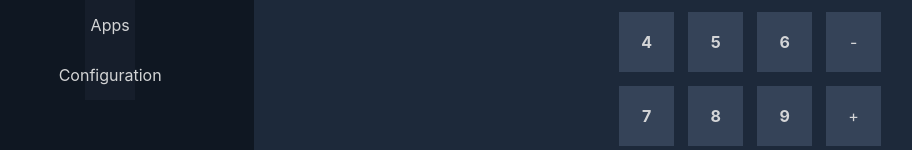
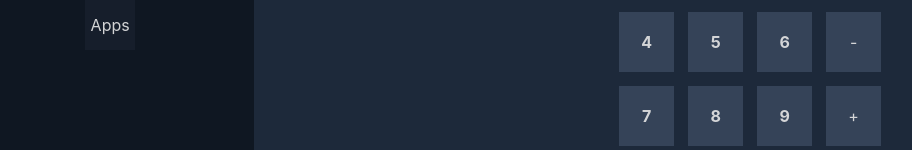
Before and after one commit to MathewLaskowski/calcapp, a React (Create React App) app: page / in a window 1280 px wide. Shown: the part 219-369 px from the top of the page, without its empty margins (34-946 px from the left). Built offline with nearby package versions, Linux system fonts and the light colour scheme.

Commit message:
remove menu list items

```diff
--- a/src/components/menu-list/menu-list.tsx
+++ b/src/components/menu-list/menu-list.tsx
@@ -6,7 +6,6 @@ const MenuList = () => (
     <div>
       <Icon>Calculator</Icon>
       <Icon>Apps</Icon>
-      <Icon>Configuration</Icon>
     </div>
   </Layout>
 )
```
